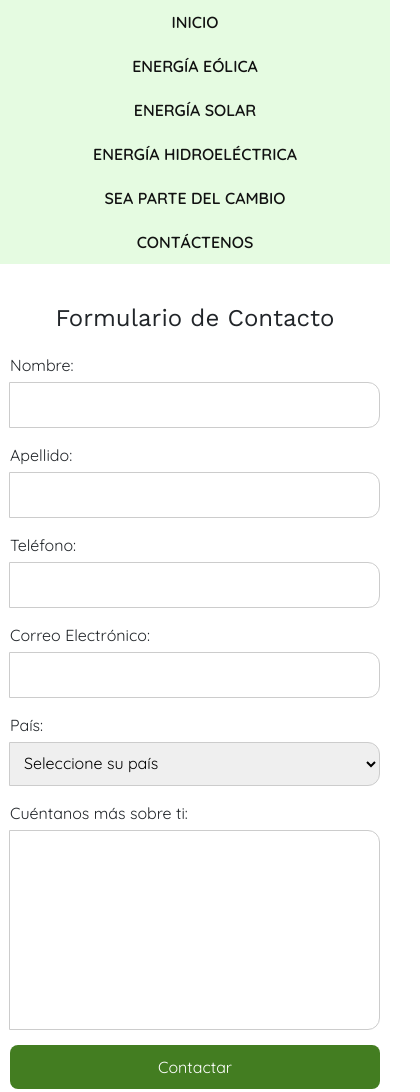
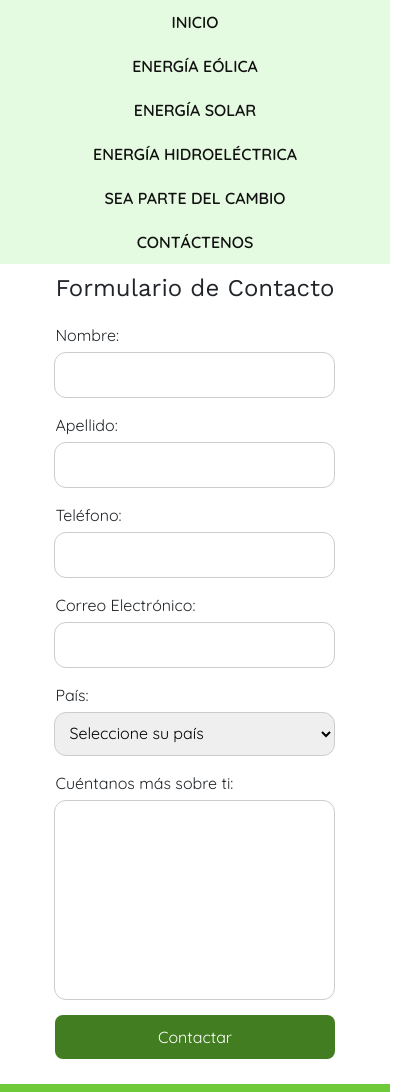
Before and after one commit to martinmarino63/One-Watt-At-A-Time, a plain HTML site: page pages/contacto.html in a window 390 px wide. Shown: the top 1092 px of the page, 420 px wide, since content can reach past the window. Drawn offline with nearby package versions, Linux system fonts and the light colour scheme.

Commit message:
Modificaciones responsive formulario

```diff
--- a/style/style.css
+++ b/style/style.css
@@ -71,7 +71,6 @@ main {
     height: 100%;
     display: flex;
     justify-content: center;
-    align-items: center;
 }
 
 .flex-container {
@@ -113,7 +112,6 @@ main {
 
 footer {
     width: 100%;
-    /* height: 100px; */
     background-color: var(--color-accent);
     color: var(--color-text);
     text-align: center;
@@ -155,17 +153,11 @@ footer li {
 
 /* FORMULARIO */
 
-.form-container {
-    display: flex;
-    justify-content: center;
-    align-items: center;
-}
-
 form {
     background-color: #fff;
-    border-radius: 8px;
-    padding: 40px;
-    width: 450px;
+    border-radius: 12px;
+    padding: 10px;
+    width: 100%;
 }
 
 h2 {
@@ -196,7 +188,7 @@ input,
 select,
 textarea {
     border: 1px solid #ccc;
-    border-radius: 12px;
+    border-radius: 12px !important;
     padding: 10px;
 }
 
```
